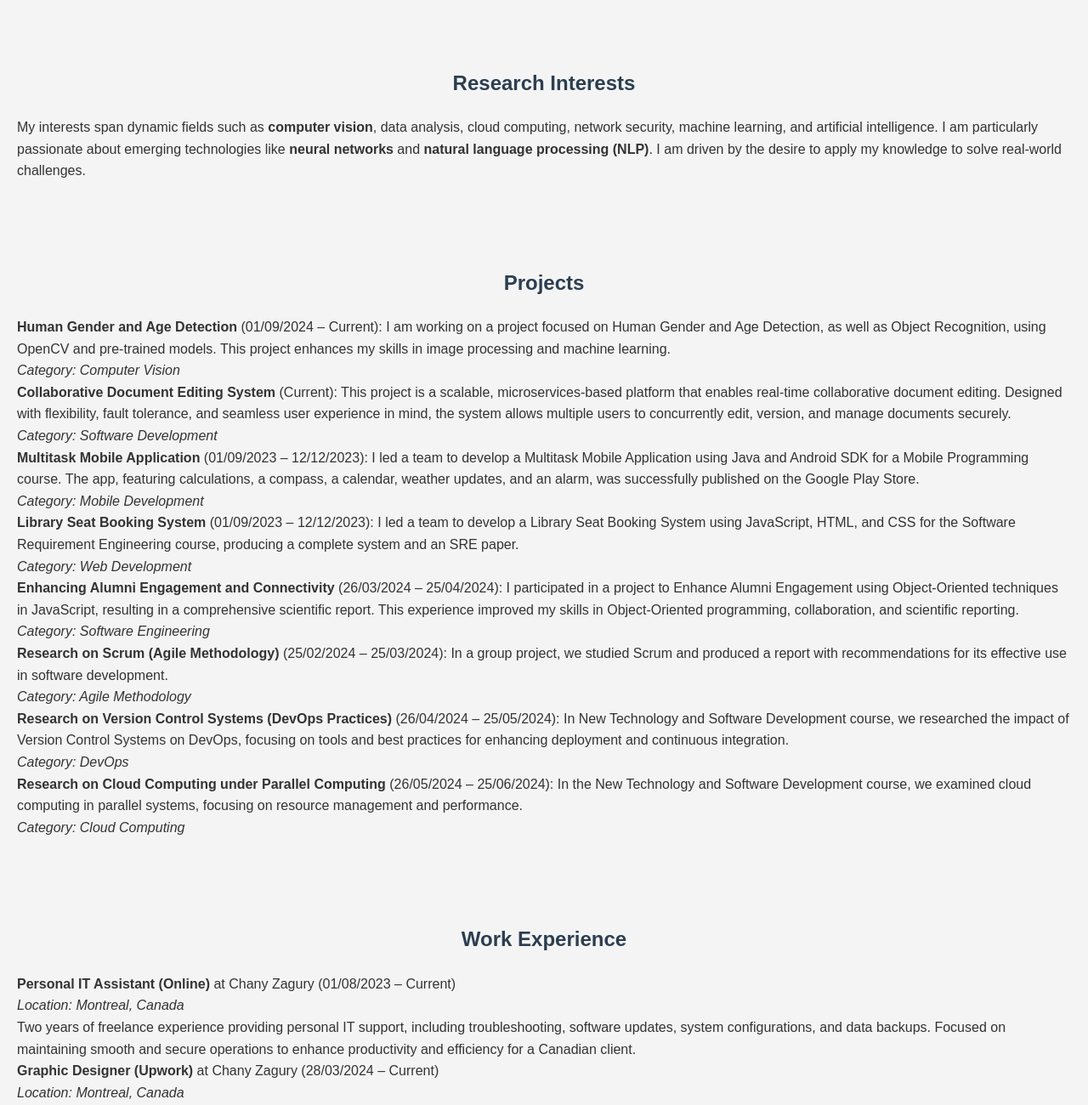
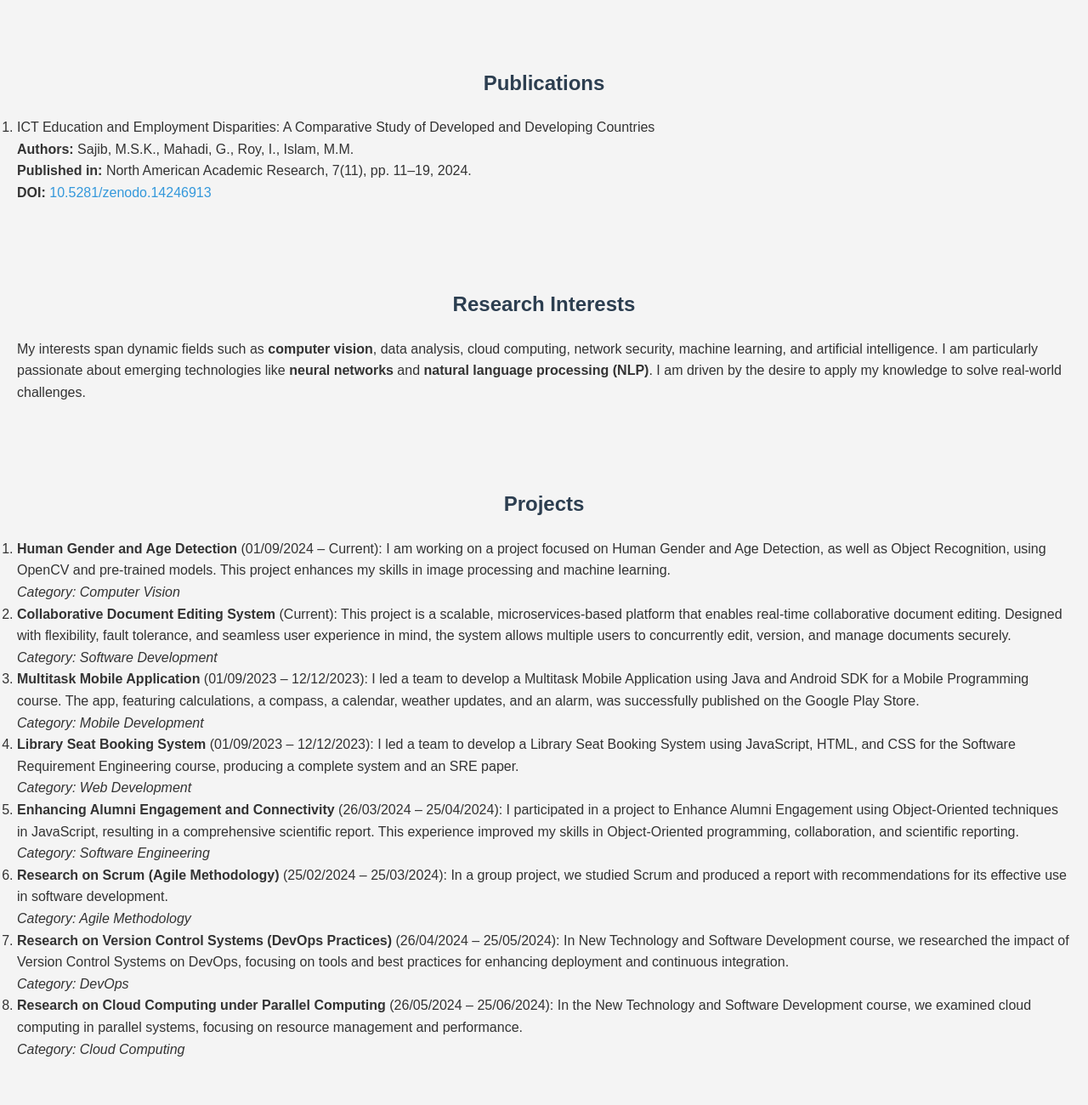
Before and after one commit to gmpilot/portfolio2024, a plain HTML site: page index.html in a window 1280 px wide. Shown: the part 880-2180 px from the top of the page at 85% size. Drawn offline with Linux system fonts and the light colour scheme.

Commit message:
Update index.html

```diff
--- a/index.html
+++ b/index.html
@@ -47,6 +47,7 @@
         <div class="carousel-item">
           <img src="img/IMG_1502.JPG" alt="Achievement 5" />
         </div>
+      </div>
     </section>
 
     <!-- Download CV -->
@@ -55,6 +56,19 @@
       <a href="CV_Golam_Mahadi.pdf" download="CV_Golam_Mahadi.pdf"
         >Click here to download my CV</a
       >
+    </section>
+
+    <!-- Publications -->
+    <section id="publications">
+      <h2>Publications</h2>
+      <ol id="publications-list">
+        <li>
+          <p>ICT Education and Employment Disparities: A Comparative Study of Developed and Developing Countries</p>
+          <p><strong>Authors:</strong> Sajib, M.S.K., Mahadi, G., Roy, I., Islam, M.M.</p>
+          <p><strong>Published in:</strong> North American Academic Research, 7(11), pp. 11–19, 2024.</p>
+          <p><strong>DOI:</strong> <a href="https://doi.org/10.5281/zenodo.14246913" target="_blank">10.5281/zenodo.14246913</a></p>
+        </li>
+      </ol>
     </section>
 
     <!-- Research Interests -->
@@ -74,13 +88,13 @@
     <!-- Projects -->
     <section id="projects">
       <h2>Projects</h2>
-      <ul id="projects-list"></ul>
+      <ol id="projects-list"></ol>
     </section>
 
     <!-- Work Experience -->
     <section id="work-experience">
       <h2>Work Experience</h2>
-      <ul id="work-experience-list"></ul>
+      <ol id="work-experience-list"></ol>
     </section>
 
     <!-- Digital Skills -->
@@ -118,7 +132,6 @@
       </div>
     </section>
 
-
     <!-- About Me Section -->
     <section id="about-me">
       <h2>About Me</h2>
@@ -141,24 +154,23 @@
 
       <div id="certifications-achievements">
         <h3>Certifications & Extracurricular Achievements</h3>
-        <ul>
+        <ol>
           <li><strong>ZZU International Essay Writing Competition – 3rd Position</strong>: Achieved 3rd place in an international essay competition at Zhengzhou University, writing on experiences during COVID-19 quarantine.</li>
           <li><strong>Chinese Development Summer Tour</strong>: Participated in a 7-day cultural and developmental exchange organized by the School of International Education, Zhengzhou University.</li>
           <li><strong>5 km Marathon – Zhengzhou University</strong>: Completed a 5 km marathon, showcasing endurance and commitment to personal fitness.</li>
           <li><strong>BPL Cricket Tournament Participant</strong>: Represented in the BPL Cricket Tournament organized by the School of International Education at Zhengzhou University.</li>
-        </ul>
+        </ol>
       </div>
 
       <div id="hobbies-interests">
         <h3>Hobbies and Interests</h3>
-        <ul>
+        <ol>
           <li><strong>Artificial Intelligence (AI):</strong> I have a strong interest in AI, focusing on machine learning, neural networks, computer vision, and AI ethics. I pursue independent research, stay updated on current findings, and participate in relevant online courses and forums.</li>
           <li><strong>Teaching:</strong> I am passionate about teaching software engineering and creating engaging learning environments to educate students effectively.</li>
           <li><strong>Cricket:</strong> Playing cricket improves my teamwork, strategic thinking, and leadership, with benefits in both personal and professional areas.</li>
-        </ul>
+        </ol>
       </div>
     </section>
-
 
     <!-- Contact Me -->
     <section id="contact">
@@ -173,7 +185,6 @@
       </ul>
     </section>
 
-
     <!-- Footer Section -->
     <footer>
       <p>&copy; 2024 Golam Mahadi. All rights reserved.</p>
```
Lines whose indentation alone changed are shown as unchanged.
